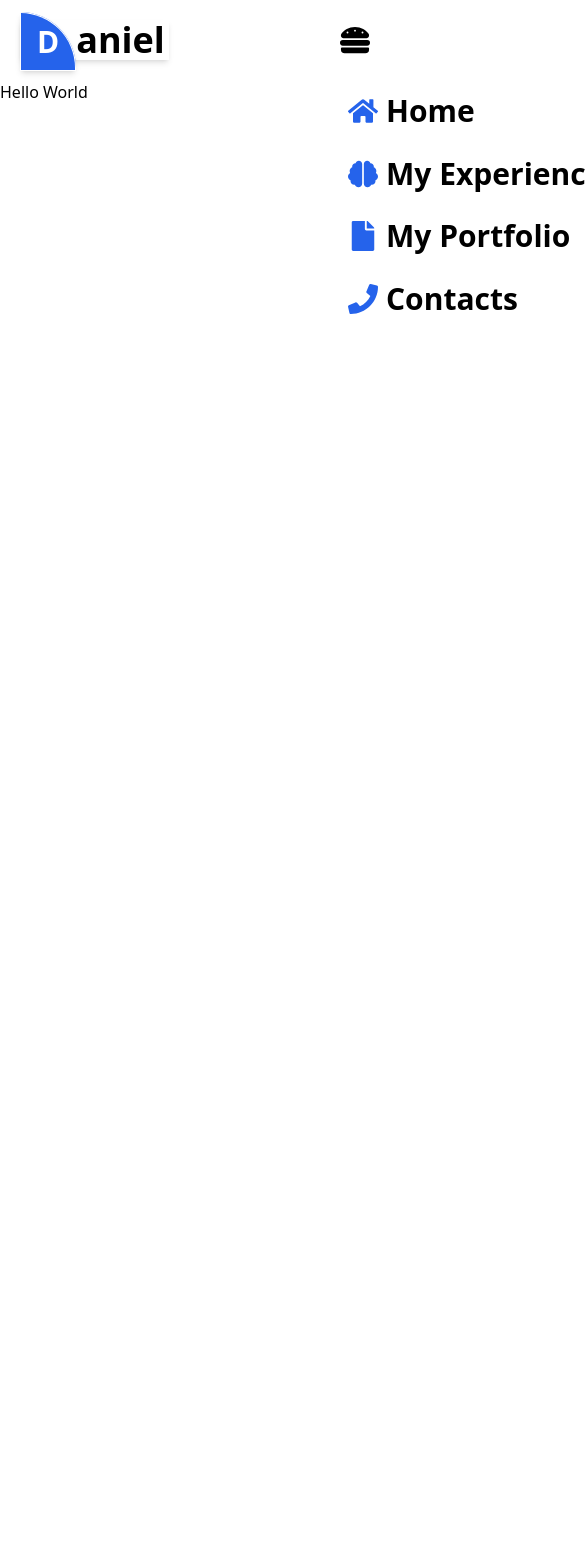
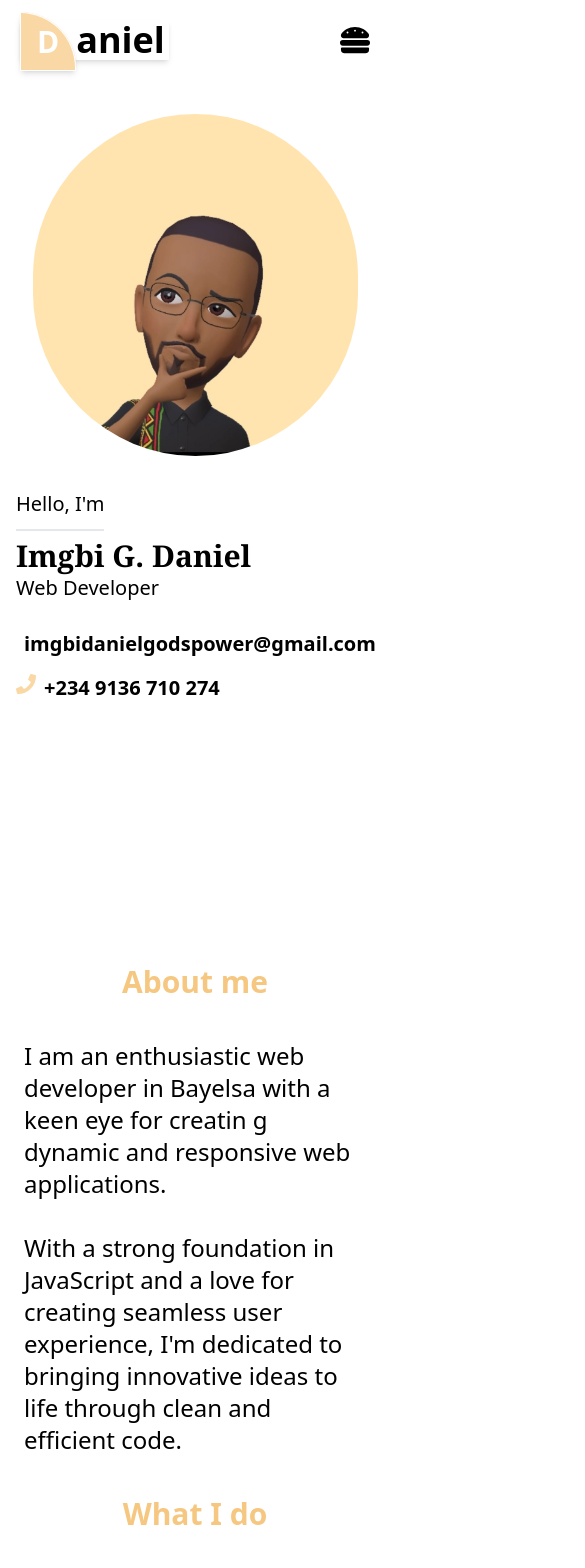
Before and after one commit to DanielImgbi/my-portfolio, a React (Vite) app in the folder front/: page / in a window 390 px wide. Shown: the top 1568 px of the page, 585 px wide, since content can reach past the window. Before the commit the page ends 844 px from the top, so only its background shows below. Built offline with nearby package versions, Linux system fonts and the light colour scheme.

Commit message:
adding landing page, About me

```diff
--- a/front/src/App.jsx
+++ b/front/src/App.jsx
@@ -1,10 +1,17 @@
+import AboutMe from "./components/AboutMe";
+import DropDown from "./components/DropDown";
 import NavBar from "./components/NavBar";
+import WhatIDo from "./components/WhatIDo";
+import LandingPage from "./components/landingPage";
 
 function App() {
   return (
-    <div className="">
+    <div className="scroll-smooth lg:bg-white">
+      <DropDown />
       <NavBar />
-      <h1 className="h1">Hello World</h1>
+      <LandingPage />
+      <AboutMe />
+      <WhatIDo />
     </div>
   );
 }
--- /dev/null
+++ b/front/src/components/AboutMe.jsx
@@ -0,0 +1,23 @@
+import React from "react";
+
+const AboutMe = () => {
+  return (
+    <div className=" px-6 text-2xl mb-5">
+      <h1 className="text-3xl text-[#f5c781] font-bold my-10  text-center">
+        About me
+      </h1>
+      <p>
+        I am an enthusiastic web developer in Bayelsa with a keen eye for
+        creatin g dynamic and responsive web applications.
+      </p>{" "}
+      <br />
+      <p>
+        With a strong foundation in JavaScript and a love for creating seamless
+        user experience, I'm dedicated to bringing innovative ideas to life
+        through clean and efficient code.
+      </p>
+    </div>
+  );
+};
+
+export default AboutMe;
--- /dev/null
+++ b/front/src/components/DropDown.jsx
@@ -0,0 +1,67 @@
+import { useState } from "react";
+import { FaHamburger, FaHome, FaBrain, FaFile, FaPhone } from "react-icons/fa";
+
+const DropDown = () => {
+  const [navToggle, setNavToggle] = useState(false);
+
+  const handleNavToggle = () => {
+    setNavToggle((prev) => !prev);
+  };
+
+  return (
+    <div
+      className=" px-5 py-4 h-20 flex justify-between items-center"
+      id="landing-page"
+    >
+      <div className=" shadow-md">
+        <span className="text-3xl bg-[#fad8a6] text-white rounded-tr-full font-bold border border-white px-4 py-2 shadow-md">
+          D
+        </span>
+        <span className="text-4xl font-semibold text-ellipsis pr-1 ">
+          aniel
+        </span>
+      </div>
+      <div className="flex">
+        <FaHamburger
+          className={`text-3xl font-semibold text-ellipsis lg:hidden `}
+          onClick={handleNavToggle}
+        />
+
+        {navToggle && (
+          <nav
+            className={`absolute top-20 left-0 w-full lg:w-20 lg:rounded-md lg:py-2 lg:fixed lg:top-80  lg:shadow-lg `}
+          >
+            <ol className="flex flex-col justify-around text-3xl font-semibold px-2  bg-white  h-[250px] lg:justify-between lg:items-center ">
+              <li>
+                <a href="#" className="flex items-center">
+                  <FaHome className="text-[#fad8a6] mr-2 " />
+                  <span className="block lg:hidden">Home</span>
+                </a>
+              </li>
+              <li>
+                <a href="#" className="flex items-center">
+                  <FaBrain className="text-[#fad8a6] mr-2" />
+                  <span className="lg:hidden">My Experience</span>
+                </a>
+              </li>
+              <li>
+                <a href="#" className="flex items-center">
+                  <FaFile className="text-[#fad8a6] mr-2" />
+                  <span className="lg:hidden">My Portfolio</span>
+                </a>
+              </li>
+              <li>
+                <a href="#" className="flex items-center">
+                  <FaPhone className="text-[#fad8a6] mr-2" />
+                  <span className="lg:hidden">Contacts</span>
+                </a>
+              </li>
+            </ol>
+          </nav>
+        )}
+      </div>
+    </div>
+  );
+};
+
+export default DropDown;
--- a/front/src/components/NavBar.jsx
+++ b/front/src/components/NavBar.jsx
@@ -1,54 +1,38 @@
+import { useState } from "react";
 import { FaHamburger, FaHome, FaBrain, FaFile, FaPhone } from "react-icons/fa";
 
 const NavBar = () => {
   return (
-    <div className=" px-5 py-4 h-20 flex justify-between items-center ">
-      <div className=" shadow-md">
-        <span className="text-3xl bg-blue-600 text-white rounded-tr-full font-bold border border-white px-4 py-2 shadow-md">
-          D
-        </span>
-        <span className="text-4xl font-semibold text-ellipsis pr-1 ">
-          aniel
-        </span>
-      </div>
-
-      <div className="flex">
-        <FaHamburger
-          className={`text-3xl font-semibold text-ellipsis lg:hidden `}
-        />
-
     <nav
-          className={`absolute top-20 w-full lg:w-20 lg:rounded-md lg:py-2 lg:fixed lg:top-80 lg:right-0 lg:shadow-lg `}
+      className={`bg-white absolute top-20 w-full hidden lg:w-16 lg:rounded-md lg:py-2 lg:fixed lg:top-80 lg:right-0  lg:shadow-lg lg:block`}
     >
       <ol className="flex flex-col justify-around text-3xl font-semibold px-2  bg-white  h-[250px] lg:justify-between lg:items-center ">
         <li>
           <a href="#" className="flex items-center">
-                <FaHome className="text-blue-600 mr-2 " />{" "}
-                <span className="lg:hidden">Home</span>
+            <FaHome className="text-[#f5c781] mr-2 " />
+            <span className="block lg:hidden">Home</span>
           </a>
         </li>
         <li>
           <a href="#" className="flex items-center">
-                <FaBrain className="text-blue-600 mr-2" />{" "}
+            <FaBrain className="text-[#f5c781] mr-2" />
             <span className="lg:hidden">My Experience</span>
           </a>
         </li>
         <li>
           <a href="#" className="flex items-center">
-                <FaFile className="text-blue-600 mr-2" />{" "}
+            <FaFile className="text-[#f5c781] mr-2" />
             <span className="lg:hidden">My Portfolio</span>
           </a>
         </li>
         <li>
           <a href="#" className="flex items-center">
-                <FaPhone className="text-blue-600 mr-2" />{" "}
+            <FaPhone className="text-[#f5c781] mr-2" />
             <span className="lg:hidden">Contacts</span>
           </a>
         </li>
       </ol>
     </nav>
-      </div>
-    </div>
   );
 };
 
--- /dev/null
+++ b/front/src/components/WhatIDo.jsx
@@ -0,0 +1,17 @@
+import React from "react";
+import { FaDev } from "react-icons/fa";
+
+const WhatIDo = () => {
+  return (
+    <div className="px-6 text-2xl mb-5">
+      <h1 className="text-3xl text-[#f5c781] font-bold my-10 mx-5 text-center">
+        What I do
+      </h1>
+      <div className="flex justify-center">
+        <FaDev className="text-[#f5c781] mr-2 text-3xl" />
+      </div>
+    </div>
+  );
+};
+
+export default WhatIDo;
--- a/front/src/components/landingPage.jsx
+++ b/front/src/components/landingPage.jsx
@@ -1,7 +1,38 @@
 import React from "react";
+import { FaMailBulk, FaMailchimp, FaPhone } from "react-icons/fa";
 
-const landingPage = () => {
-  return <div>landingPage</div>;
+const LandingPage = () => {
+  return (
+    <main className="h-screen lg:flex lg:items-center lg:rounded-tl-full lg:bg-[#fad8a6]">
+      {/* h-[410px] lg:w-[430px]*/}
+      <div className="h-[410px] flex flex-col justify-center items-center lg:w-[430px]  lg:ml-4">
+        <div className="h-5/6 w-10/12 rounded-full ">
+          <img
+            src="public/Screenshot_20230829-151614~2.jpg"
+            alt="user img"
+            className="h-full w-full bg-gray-200 rounded-full "
+          />
+        </div>
+      </div>
+
+      <div className=" text-xl px-4 font-semibold">
+        <span className="py-3 my-5 border-b-2 font-light">Hello, I'm </span>
+        <p className="font-bold text-3xl mt-5 font-serif"> Imgbi G. Daniel</p>
+        <p className="font-light">Web Developer</p>
+      </div>
+
+      <div className=" text-xl px-4 font-semibold mt-7">
+        <span className="flex">
+          <FaMailBulk className="text-[#fad8a6] mr-2" />
+          imgbidanielgodspower@gmail.com
+        </span>
+
+        <span className="flex mt-4">
+          <FaPhone className="text-[#fad8a6] mr-2" /> +234 9136 710 274
+        </span>
+      </div>
+    </main>
+  );
 };
 
-export default landingPage;
+export default LandingPage;
```
Also changed, not shown: front/public/Screenshot_20230829-151614~2.jpg (added). Lines whose indentation alone changed are shown as unchanged.
